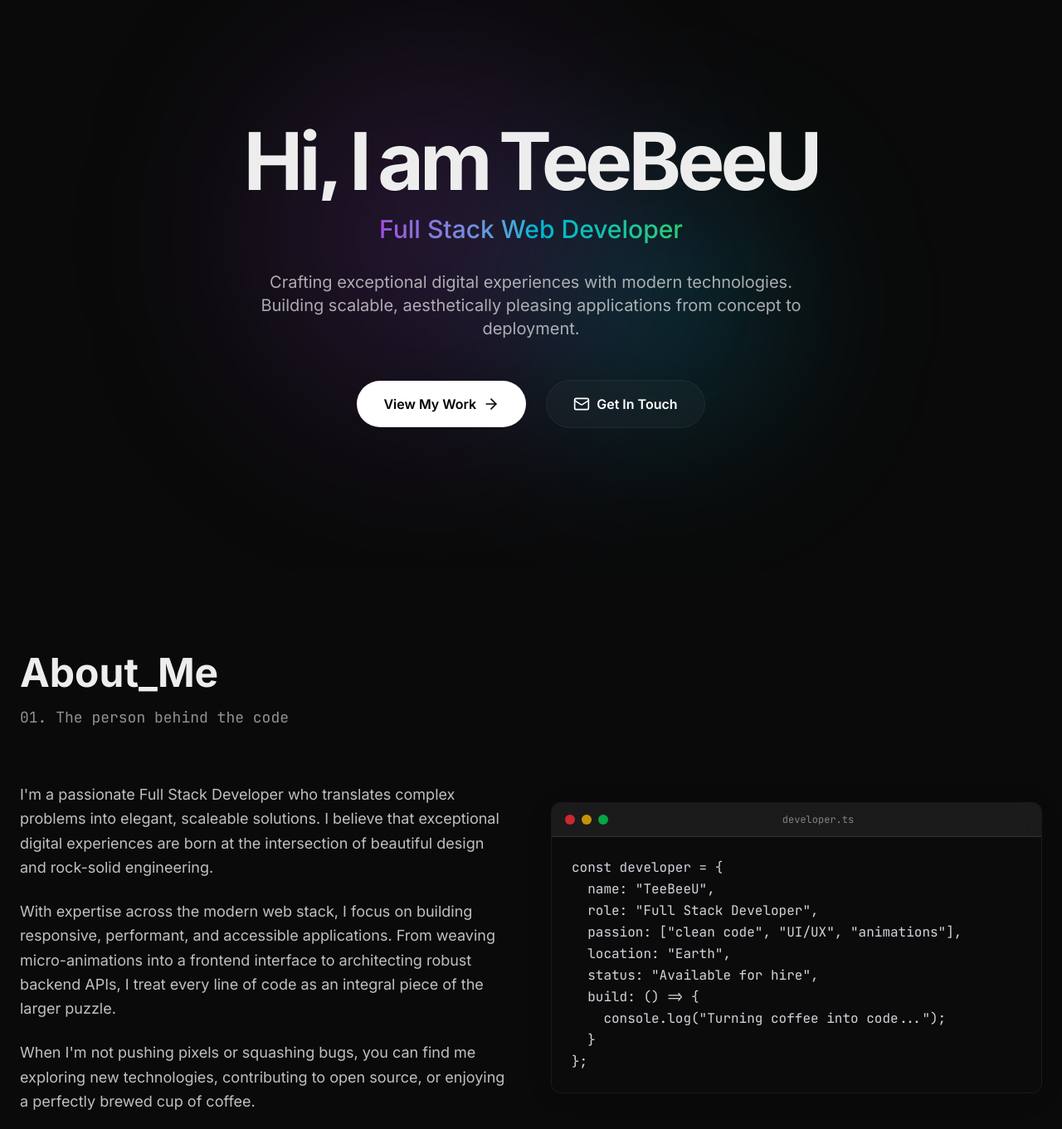
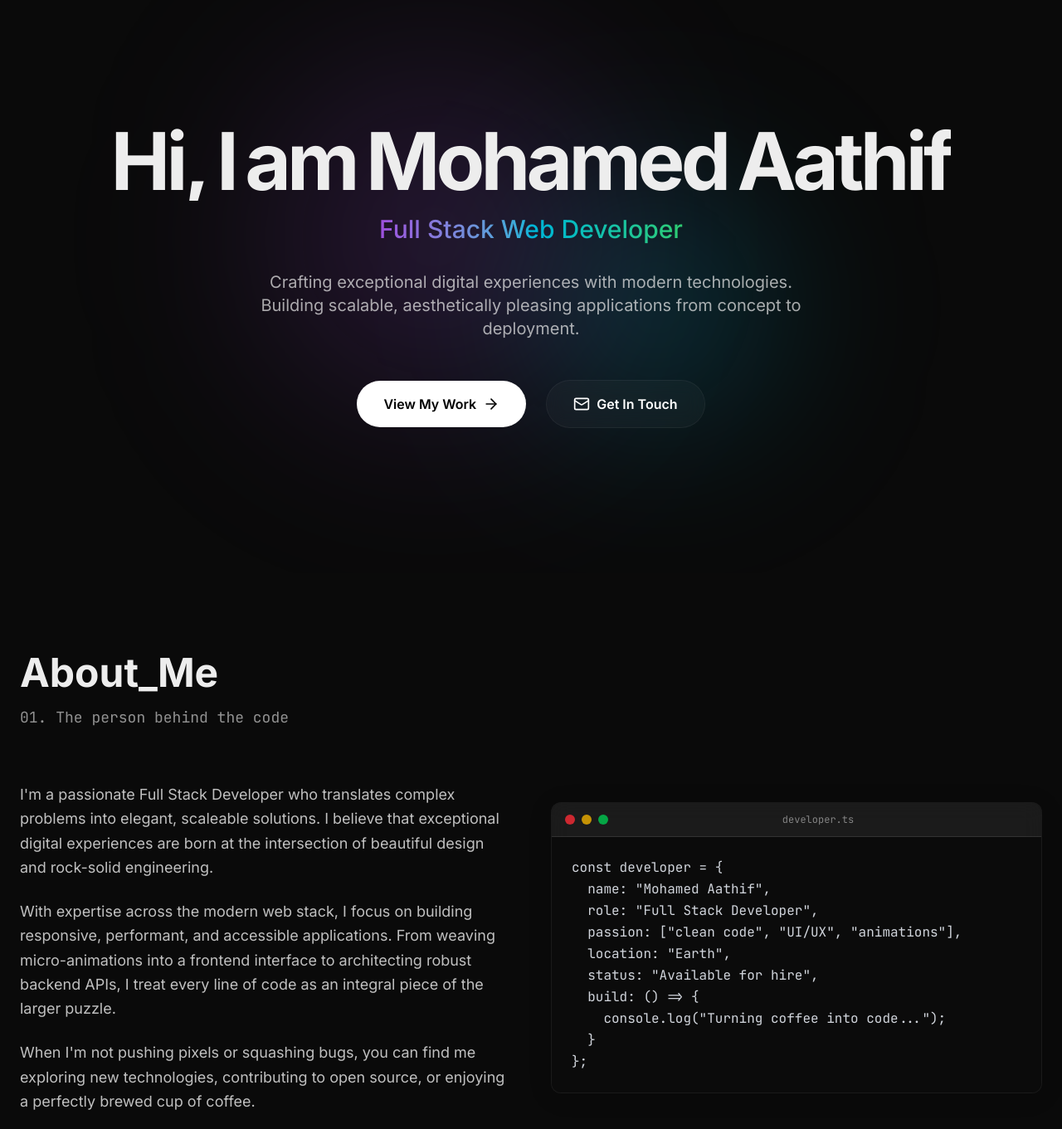
Before and after one commit to Aathif-M/portfolio, a Next.js app: page / in a window 1280 px wide. Shown: the part 109-1470 px from the top of the page at 83% size. Built offline with nearby package versions, Linux system fonts and the light colour scheme.

Commit message:
Update name to Mohamed Aathif

```diff
--- a/src/app/layout.tsx
+++ b/src/app/layout.tsx
@@ -14,7 +14,7 @@ const jetbrainsMono = JetBrains_Mono({
 });
 
 export const metadata: Metadata = {
-  title: "TeeBeeU | Full Stack Web Developer",
+  title: "Mohamed Aathif | Full Stack Web Developer",
   description: "Crafting exceptional digital experiences with modern technologies, building scalable applications from concept to deployment.",
 };
 
--- a/src/components/About.tsx
+++ b/src/components/About.tsx
@@ -37,7 +37,7 @@ export default function About() {
   }, []);
 
   const codeSnippet = `const developer = {
-  name: "TeeBeeU",
+  name: "Mohamed Aathif",
   role: "Full Stack Developer",
   passion: ["clean code", "UI/UX", "animations"],
   location: "Earth",
--- a/src/components/Footer.tsx
+++ b/src/components/Footer.tsx
@@ -167,7 +167,7 @@ export default function Footer() {
 
         {/* Copyright */}
         <div className="flex flex-col md:flex-row justify-between items-center pt-8 border-t border-white/10 text-foreground/50 text-sm">
-          <p>© {new Date().getFullYear()} TeeBeeU. All rights reserved.</p>
+          <p>© {new Date().getFullYear()} Mohamed Aathif. All rights reserved.</p>
           <p className="mt-2 md:mt-0 flex items-center">
             Designed & Developed with passion <span className="text-red-500 mx-2">♥</span>
           </p>
--- a/src/components/Hero.tsx
+++ b/src/components/Hero.tsx
@@ -85,7 +85,7 @@ export default function Hero() {
       <div className="max-w-5xl mx-auto w-full z-10 flex flex-col items-center text-center">
 
         <h1 ref={headlineRef} className="text-5xl md:text-7xl lg:text-8xl font-bold tracking-tighter mb-4 flex gap-3 overflow-hidden">
-          {["Hi,", "I", "am", "TeeBeeU"].map((word, i) => (
+          {["Hi,", "I", "am", "Mohamed", "Aathif"].map((word, i) => (
             <span key={i} className="inline-block">{word}</span>
           ))}
         </h1>
```
